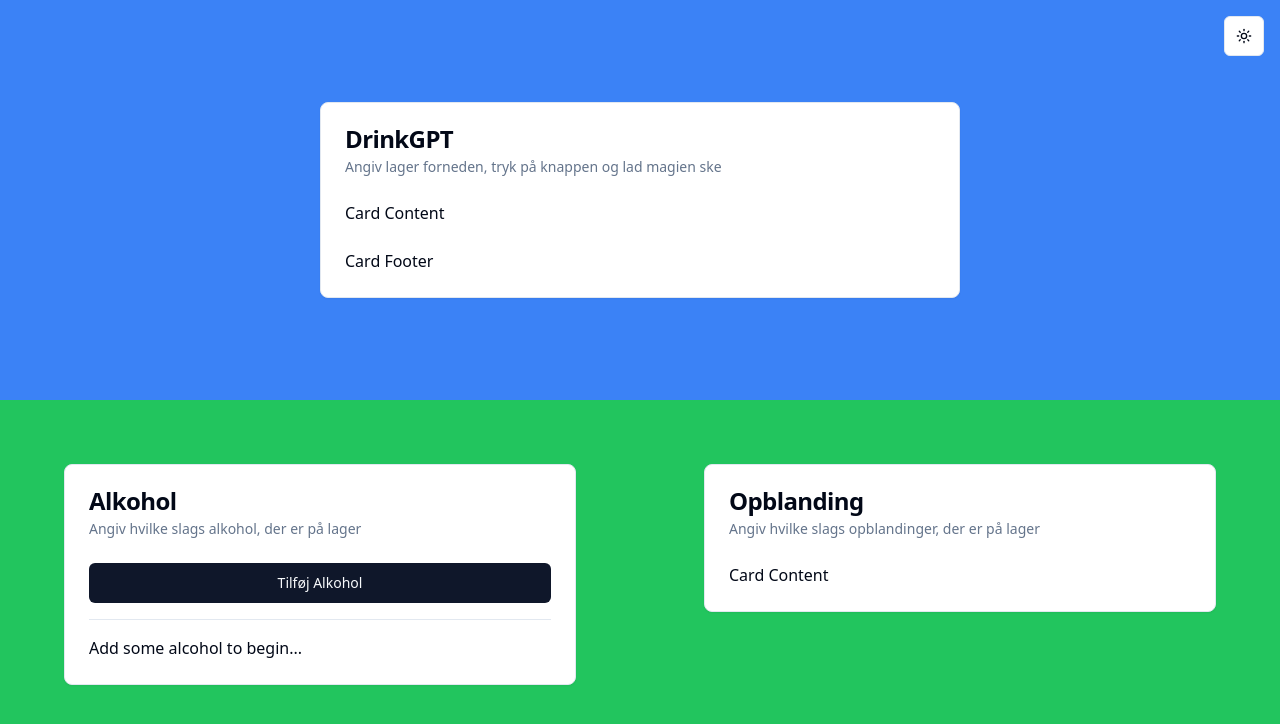
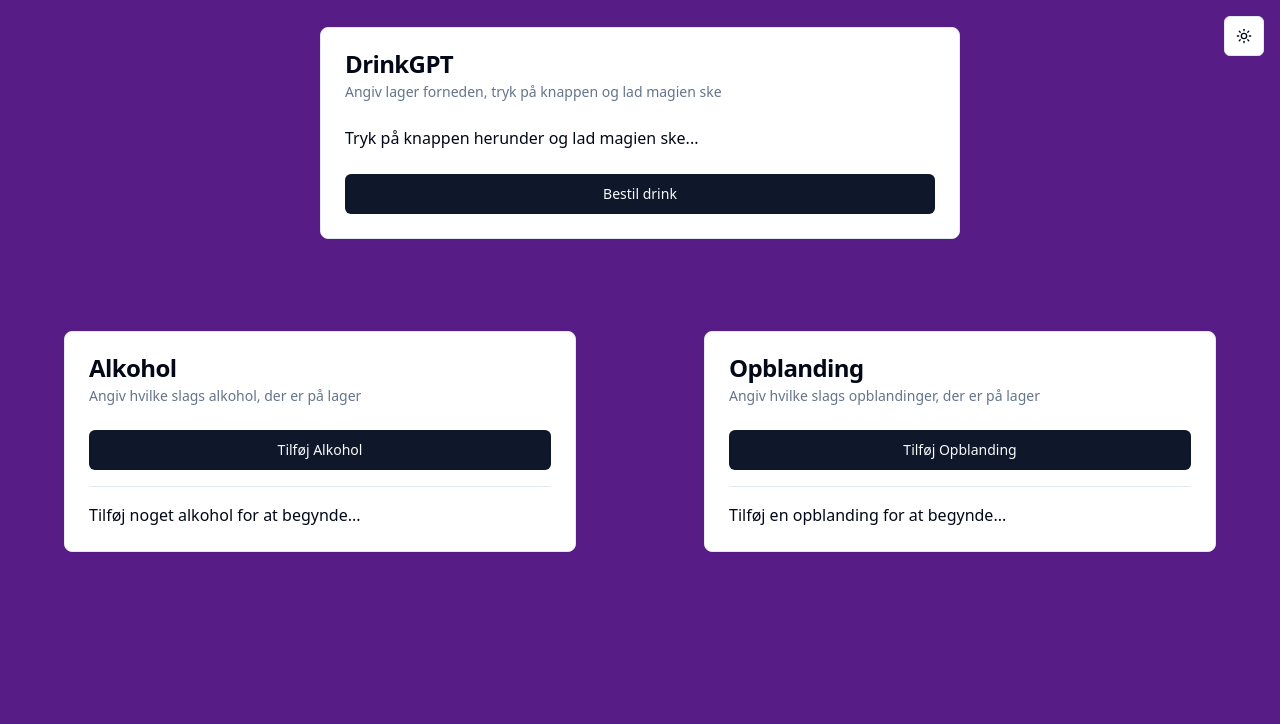
Before and after one commit to JoakimMellonn/sjatGPT, a SvelteKit app: page / in a window 1280 px wide. Shown: the top 724 px of the page. Built offline with nearby package versions, Linux system fonts and the light colour scheme.

Commit message:
pretty much finished

```diff
--- a/src/routes/+page.svelte
+++ b/src/routes/+page.svelte
@@ -6,10 +6,34 @@
 	import { Label } from '$lib/components/ui/label';
 	import { Input } from '$lib/components/ui/input';
 	import { Trash2 } from 'lucide-svelte';
+	import { onMount } from 'svelte';
+
+	interface Drink {
+		alcoholics: string[];
+		others: string[];
+	}
 
 	let alcoholics: string[] = $state([]);
 	let alcoholDialogOpen: boolean = $state(false);
 	let alcoholInput: string = $state('');
+	let others: string[] = $state([]);
+	let otherDialogOpen: boolean = $state(false);
+	let otherInput: string = $state('');
+
+	let drink: Drink | undefined = $state();
+	let loading: boolean = $state(false);
+
+	onMount(() => {
+		const alcoholicsResult = localStorage.getItem('alcoholics');
+		if (alcoholicsResult) {
+			alcoholics = JSON.parse(alcoholicsResult);
+		}
+
+		const othersResult = localStorage.getItem('others');
+		if (othersResult) {
+			others = JSON.parse(othersResult);
+		}
+	});
 
 	function addAlcohol() {
 		if (alcoholics.includes(alcoholInput)) {
@@ -18,29 +42,126 @@
 		alcoholics.push(alcoholInput);
 		alcoholInput = '';
 		alcoholDialogOpen = false;
+		localStorage.setItem('alcoholics', JSON.stringify(alcoholics));
 	}
 
 	function removeAlcohol(alcohol: string) {
 		alcoholics = alcoholics.filter((it) => it !== alcohol);
+		localStorage.setItem('alcoholics', JSON.stringify(alcoholics));
+	}
+
+	function addOther() {
+		if (others.includes(otherInput)) {
+			return;
+		}
+		others.push(otherInput);
+		otherInput = '';
+		otherDialogOpen = false;
+		localStorage.setItem('others', JSON.stringify(others));
+	}
+
+	function removeOther(other: string) {
+		console.log(other);
+		others = others.filter((it) => it !== other);
+		localStorage.setItem('others', JSON.stringify(others));
+	}
+
+	async function requestDrink() {
+		if (loading || alcoholics.length == 0 || others.length == 0) {
+			return;
+		}
+
+		loading = true;
+		drink = undefined;
+		const data = {
+			model: 'qwen2.5:1.5b',
+			prompt: buildPrompt(),
+			stream: false,
+			format: {
+				type: 'object',
+				properties: {
+					alcoholics: {
+						type: 'array'
+					},
+					others: {
+						type: 'array'
+					}
+				},
+				required: ['alcoholics', 'others']
+			}
+		};
+
+		const result = await fetch('http://localhost:11434/api/generate', {
+			method: 'POST',
+			body: JSON.stringify(data)
+		});
+
+		const json = await result.json();
+		console.log(json.response);
+
+		drink = JSON.parse(json.response);
+
+		if (drink && drink?.alcoholics.length > 2) {
+			drink.alcoholics = drink.alcoholics.slice(0, 2);
+		}
+		if (drink && drink?.others.length > 3) {
+			drink.others = drink.others.slice(0, 3);
+		}
+		loading = false;
+	}
+
+	function buildPrompt(): string {
+		let prompt: string =
+			'From the two lists I will provide, one with some alcoholics/spirits and one with other types of drinks, You have to say which ones to put in a drink. You can choose a MINIMUM of 1 alcoholic/spirit, and a MAXIMUM of 2. Of the other types of drinks, you can choose a MINIMUM of 1 and a MAXIMUM of 3. It is very important that you follow the minimum and maximum.';
+		prompt = prompt.concat(
+			`Here is the list of alcoholics/spirits: ${JSON.stringify(alcoholics)}.`
+		);
+		prompt = prompt.concat(
+			`And here is the list of other types of drinks: ${JSON.stringify(others)}.`
+		);
+		prompt = prompt.concat('Respond using JSON.');
+		console.log(prompt);
+		return prompt;
 	}
 </script>
 
-<div class="grid h-screen w-screen grid-cols-2 grid-rows-2">
-	<div class="col-span-2 place-content-center justify-items-center bg-blue-500">
-		<Card.Root class="min-w-xl w-1/2">
+<div class="grid h-screen w-screen grid-cols-2 grid-rows-6 bg-purple-900">
+	<div class="col-span-2 row-span-2 place-content-center justify-items-center">
+		<Card.Root class="min-w-xl  w-1/2">
 			<Card.Header>
 				<Card.Title>DrinkGPT</Card.Title>
 				<Card.Description>Angiv lager forneden, tryk på knappen og lad magien ske</Card.Description>
 			</Card.Header>
 			<Card.Content>
-				<p>Card Content</p>
+				{#if drink}
+					<Card.Title>Alkohol</Card.Title>
+					<ul class="list-disc">
+						{#each drink.alcoholics as alcohol}
+							<li class="mx-6 mt-2">{alcohol}</li>
+						{/each}
+					</ul>
+					<Card.Title class="mt-6">Opblanding</Card.Title>
+					<ul class="list-disc">
+						{#each drink.others as other}
+							<li class="mx-6 mt-2">{other}</li>
+						{/each}
+					</ul>
+				{:else}
+					<p>Tryk på knappen herunder og lad magien ske...</p>
+				{/if}
 			</Card.Content>
 			<Card.Footer>
-				<p>Card Footer</p>
+				<Button
+					class="w-full"
+					disabled={loading}
+					onclick={() => {
+						requestDrink();
+					}}>Bestil drink</Button
+				>
 			</Card.Footer>
 		</Card.Root>
 	</div>
-	<div class="justify-items-center bg-green-500 p-16">
+	<div class="row-span-4 justify-items-center p-16">
 		<Card.Root class="w-full">
 			<Card.Header>
 				<Card.Title>Alkohol</Card.Title>
@@ -56,7 +177,7 @@
 				<Separator class="my-4" />
 				{#if alcoholics.length > 0}
 					{#each alcoholics as alcohol}
-						<Card.Root class="flex w-full justify-between p-6">
+						<Card.Root class="mt-6 flex w-full justify-between p-6 first:mt-0">
 							<Card.Title class="mt-2">{alcohol}</Card.Title>
 
 							<Button onclick={(_) => removeAlcohol(alcohol)} variant="outline" size="icon">
@@ -66,19 +187,39 @@
 						</Card.Root>
 					{/each}
 				{:else}
-					<p>Add some alcohol to begin...</p>
+					<p>Tilføj noget alkohol for at begynde...</p>
 				{/if}
 			</Card.Content>
 		</Card.Root>
 	</div>
-	<div class="justify-items-center bg-green-500 p-16">
+	<div class="row-span-4 justify-items-center p-16">
 		<Card.Root class="w-full">
 			<Card.Header>
 				<Card.Title>Opblanding</Card.Title>
 				<Card.Description>Angiv hvilke slags opblandinger, der er på lager</Card.Description>
 			</Card.Header>
 			<Card.Content>
-				<p>Card Content</p>
+				<Button
+					class="w-full"
+					onclick={() => {
+						otherDialogOpen = true;
+					}}>Tilføj Opblanding</Button
+				>
+				<Separator class="my-4" />
+				{#if others.length > 0}
+					{#each others as other}
+						<Card.Root class="mt-6 flex w-full justify-between p-6 first:mt-0">
+							<Card.Title class="mt-2">{other}</Card.Title>
+
+							<Button onclick={(_) => removeOther(other)} variant="outline" size="icon">
+								<Trash2 />
+								<span class="sr-only">Remove {other}</span>
+							</Button>
+						</Card.Root>
+					{/each}
+				{:else}
+					<p>Tilføj en opblanding for at begynde...</p>
+				{/if}
 			</Card.Content>
 		</Card.Root>
 	</div>
@@ -112,3 +253,32 @@
 		</Dialog.Header>
 	</Dialog.Content>
 </Dialog.Root>
+
+<Dialog.Root bind:open={otherDialogOpen}>
+	<Dialog.Content>
+		<Dialog.Header>
+			<Dialog.Title>Tilføj opblanding</Dialog.Title>
+			<Dialog.Description>Skriv navnet på den opblanding du vil tilføje</Dialog.Description>
+			<div class="grid gap-4 py-4">
+				<div class="grid grid-cols-4 items-center gap-4">
+					<Label for="other" class="text-right">Opblanding</Label>
+					<Input
+						id="other"
+						placeholder="Noget lækkert"
+						class="col-span-3"
+						bind:value={otherInput}
+						onkeypress={(event: any) => {
+							if (event.key == 'Enter') {
+								event.preventDefault();
+								addOther();
+							}
+						}}
+					/>
+				</div>
+			</div>
+			<Dialog.Footer>
+				<Button onclick={addOther}>Tilføj</Button>
+			</Dialog.Footer>
+		</Dialog.Header>
+	</Dialog.Content>
+</Dialog.Root>
```
